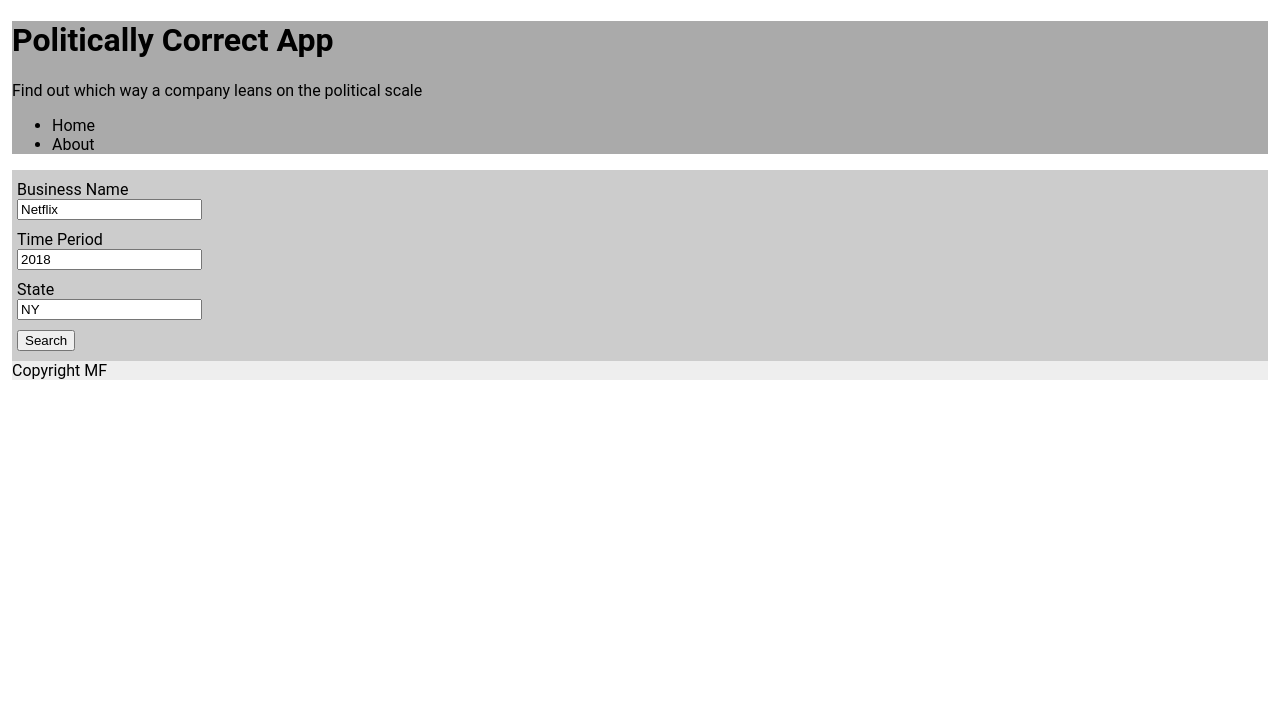
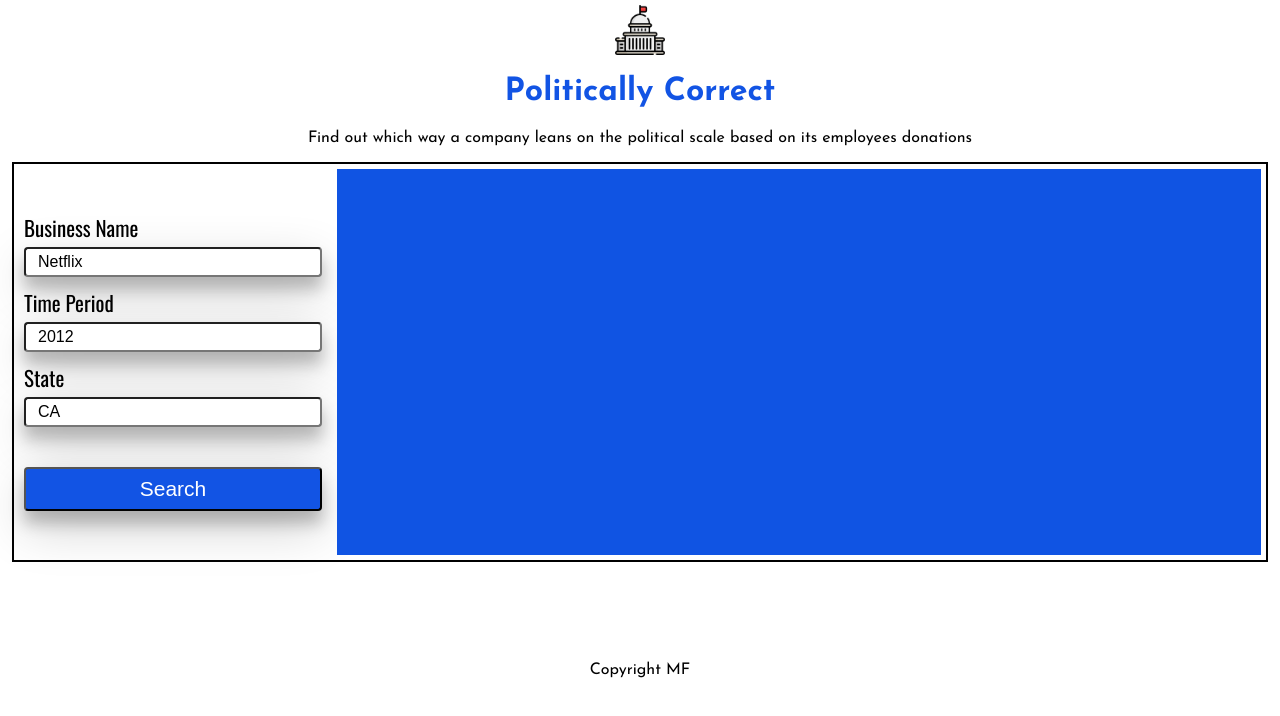
Before and after one commit to matrayu/Politically_Correct, a website: page index.html in a window 1280 px wide. Drawn offline with nearby package versions, Linux system fonts and the light colour scheme.

Commit message:
added styling and logo. Tweaked a few lines in html for data results

```diff
--- a/index.html
+++ b/index.html
@@ -6,14 +6,16 @@
     <meta name="viewport" content="width=device-width, initial-scale=1.0">
     <meta http-equiv="X-UA-Compatible" content="ie=edge">
     <link rel="stylesheet" href="style.css">
+    <link href="https://fonts.googleapis.com/css?family=Josefin+Sans:400,700,700i|Oswald:400,700" rel="stylesheet">
     <title>Politically Correct App</title>
 </head>
 
 <body>
     <header>
-        <h1>Politically Correct App</h1>
-        <p>Find out which way a company leans on the political scale</p>
-        <nav>
+        <img class="logo" src="images/capitol (1).png" alt="logo">
+        <h1>Politically Correct</h1>
+        <p>Find out which way a company leans on the political scale based on its employees donations</p>
+        <nav style='display: none;''>
             <ul>
                 <li>Home</li>
                 <li>About</li>
@@ -28,7 +30,7 @@
                     <div class="search-grouping">
                         <label class="label" for="contributor_employer">Business Name</label>
                         <div class="filter-search">
-                            <input type="text" name="contributor_employer" id="js-contributor_employer" required value="Netflix">
+                            <input type="text" name="contributor_employer" id="js-contributor_employer" value="Netflix" required>
                             <!-- <button class="button-search" type="button"></button> -->
                         </div>
                     </div>
@@ -36,7 +38,7 @@
                         <label class="label" for="date_range">Time Period</label>
                         <div class="filter-search">
                             <div class="date_range_select"></div>
-                                <input list="date_range" name="date_range" id="js_date_range" value="2018">
+                                <input list="date_range" name="date_range" id="js_date_range" value="2012">
                                 <datalist id="date_range">
                                     <option value="2018">2017-2018</option>
                                     <option value="2016">2015-2016</option>
@@ -66,7 +68,7 @@
                     <div class="search-grouping">
                         <label class="label" for="state_select">State</label>
                         <div class="filter-search">
-                            <input list="states" name="states" id="js-state" value="NY">
+                            <input list="states" name="states" id="js-state" value="CA">
                             <datalist id="states">
                                 <option value="AL">Alabama (AL)</option>
                                 <option value="AK">Alaska (AK)</option>
@@ -138,9 +140,10 @@
 
             <div class="data_container">
                 <div class="data_results js-data_results" style="display: none;">
-                    <p class="js-load-1"></p>
-                    <p class="js-load-2"></p>
-                    <p class="results-number" ></p>
+                    <p class="loading js-load-1"></p>
+                    <p class="loading js-load-2"></p>
+                    <p class="results js-dem-results"></p>
+                    <p class="results js-rep-results"></p>
                     <p id="js-error-message" class="error-message"></p>
                 </div>
                 <div class="loading js-loading" style="display: none;">
--- a/script.js
+++ b/script.js
@@ -343,10 +343,10 @@ const processData = async (company, dateRange, state, index) => {
     console.log(pacAffiliaton)
     const finalTally = await finalTallyOfDonations(employeeData, pacAffiliaton)
     $('.js-loading').hide();
-    $('.js-load-1').text(`DEMS: ${finalTally['DEMOCRATIC PARTY']} REP: ${finalTally[null]}`);
-    $('.js-load-2').text('')
-
-
+    $('.js-load-1').text('');
+    $('.js-load-2').text('');
+    $('.js-dem-results').text(`Democatic Donations: ${finalTally['DEMOCRATIC PARTY']}`);
+    $('.js-rep-results').text(`Republican Donations: ${finalTally['REPUBLICAN PARTY']}`);
 
     console.log(finalTally)
 }
--- a/style.css
+++ b/style.css
@@ -3,47 +3,94 @@
 }
 
 body {
-	font-family: 'Roboto', sans-serif;
 	margin: 5px 12px;
 	min-width: 296px;
+	font-family: 'Oswald', sans-serif;
 }
 
 header {
-	background: #aaa;
+}
+
+header>h1 {
+	color: #1254e4;
+	font-family: 'Josefin Sans', sans-serif;
+	text-align: center
+}
+
+header>p {
+	color: #000000;
+	font-family: 'Josefin Sans', sans-serif;
+	text-align: center
 }
 
 main {
-	background: #ccc;
+	height: 400px;
+	border: 2px solid black;
 }
 
 .flexbox {
 	display: flex;
+	height: 100%;
 }
 
 .filters {
 	flex: 1;
+	margin: auto 5px auto 5px;
+}
+
+.label {
+	font-size: 21px;
 }
 
 .search-grouping {
 	margin: 10px 5px;
+	font-size: 20px;
 }
 
 .filter_date_range {
 	display: flex;
 }
 
+input[type=submit] {
+	margin-top: 30px;
+	color: white;
+	width: 100%;
+	text-align: center;
+	font-size: 21px;
+	background-color: #1254e4;
+	padding: 8px 12px 8px 12px;
+	box-shadow: 0 12px 16px 0 rgba(0,0,0,0.24), 0 17px 50px 0 rgba(0,0,0,0.19);
+}
+
+input {
+	width: 100%;
+	font-size: 16px;
+	padding: 4px 12px 4px 12px;
+	border-radius: 4px;
+	box-shadow: 0 12px 16px 0 rgba(0,0,0,0.24), 0 17px 50px 0 rgba(0,0,0,0.19);
+}
+
 .data_container {
 	display: flex;
-	flex: 4;
+	flex: 3;
 	align-items: center;
 	justify-content: center;
 	flex-direction: column;
-	margin: 0;
+	margin: 5px;
+	text-align: center;
+	color: white;
+	background: rgb(16, 84, 227);
 }
 
-.data_results>p {
-	text-align: center;
+.loading {
+	font-size: 21px;
 }
+
+.results {
+	font-size: 35px;
+}
+
+
 
 .information {
 	display: flex;
@@ -54,7 +101,9 @@ main {
 }
 
 footer {
-	background: #eee;
+	margin-top: 100px;
+	font-family: 'Josefin Sans', sans-serif;
+	text-align: center
 }
 
 .loading {
@@ -86,6 +135,13 @@ footer {
 	animation-delay: .27s;
 }
 
+.logo {
+	display: block;
+	width: 50px;
+	margin-left: auto;
+	margin-right: auto;
+}
+
 @keyframes loading {
 	0% {
 		transform: scale(1);
```
Also changed, not shown: images/capitol (1).png (added), images/capitol.png (added).
